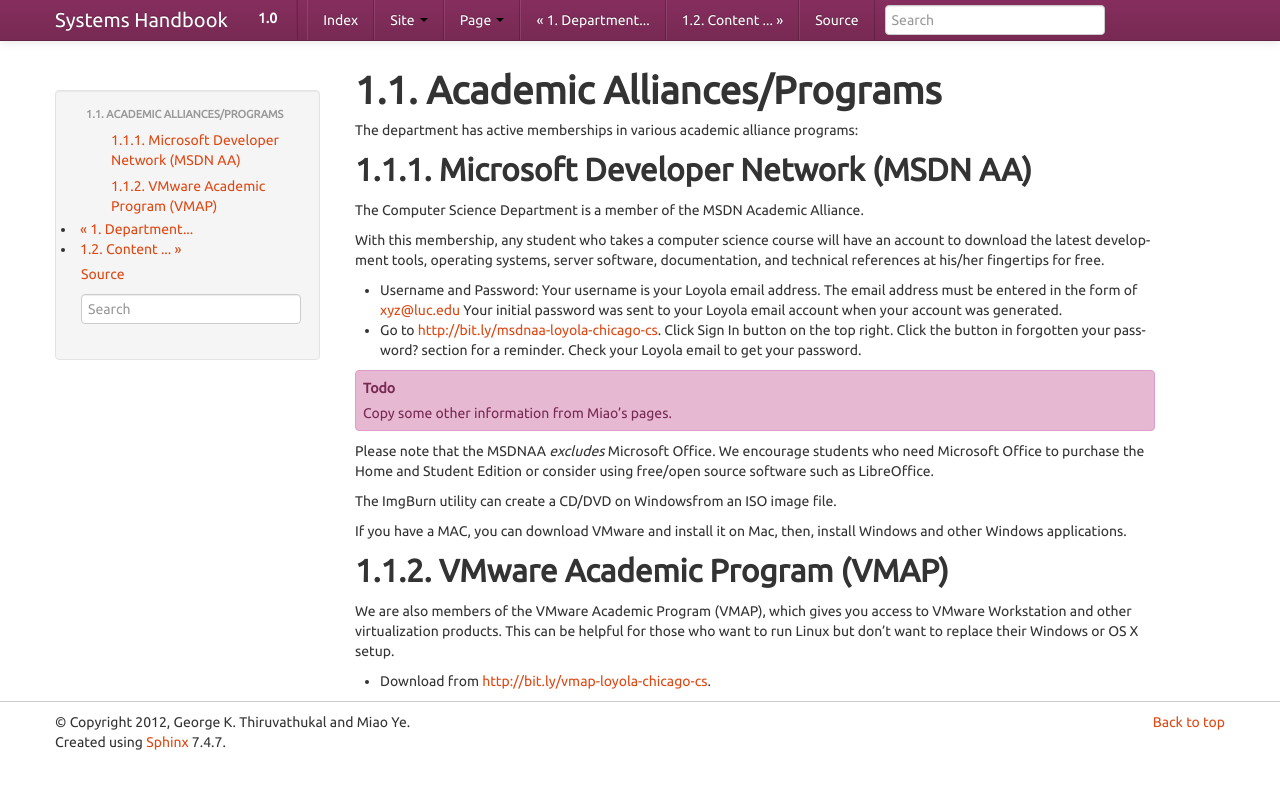
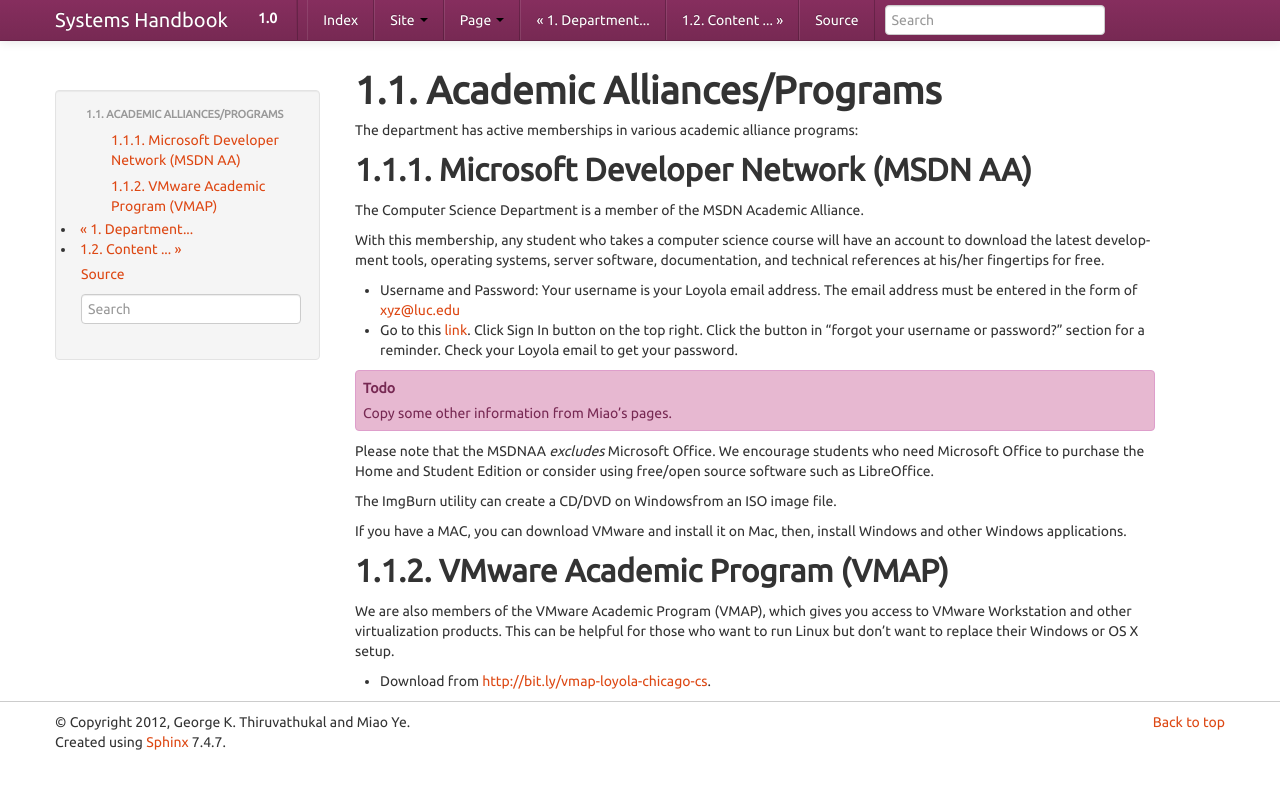
Before and after one commit to LoyolaChicagoCS/syshandbook, a Sphinx documentation site: the page built from source/academic-alliances-programs.rst, in a window 1280 px wide. Shown: the top 789 px of the page. Built offline with Sphinx 7.4.7, drawn with Linux system fonts in a browser that asks for light colours.

Commit message:
fixed broken link for DreamSpark

```diff
--- a/source/academic-alliances-programs.rst
+++ b/source/academic-alliances-programs.rst
@@ -26,14 +26,14 @@
 
 - Username and Password: Your username is your Loyola email
   address. The email address must be entered in the form of
-  xyz@luc.edu Your initial password was sent to your Loyola email
-  account when your account was generated.
+  xyz@luc.edu
 
-- Go to http://bit.ly/msdnaa-loyola-chicago-cs.  Click Sign In button on
-  the top right.  Click the button in forgotten your password? section
-  for a reminder.  Check your Loyola email to get your password.
+- Go to this `link <http://e5.onthehub.com/WebStore/ProductsByMajorVersionList.aspx?ws=afe1b6ef-7d9b-e011-969d-0030487d8897&vsro=8/>`_.
+  Click Sign In button on the top right. Click the button in "forgot your username or password?" section
+  for a reminder. Check your Loyola email to get your password.
 
-.. todo:: Copy some other information from Miao's pages.
+.. todo::
+   Copy some other information from Miao's pages.
 
 Please note that the MSDNAA *excludes* Microsoft Office. We encourage
 students who need Microsoft Office to purchase the Home and Student
```
